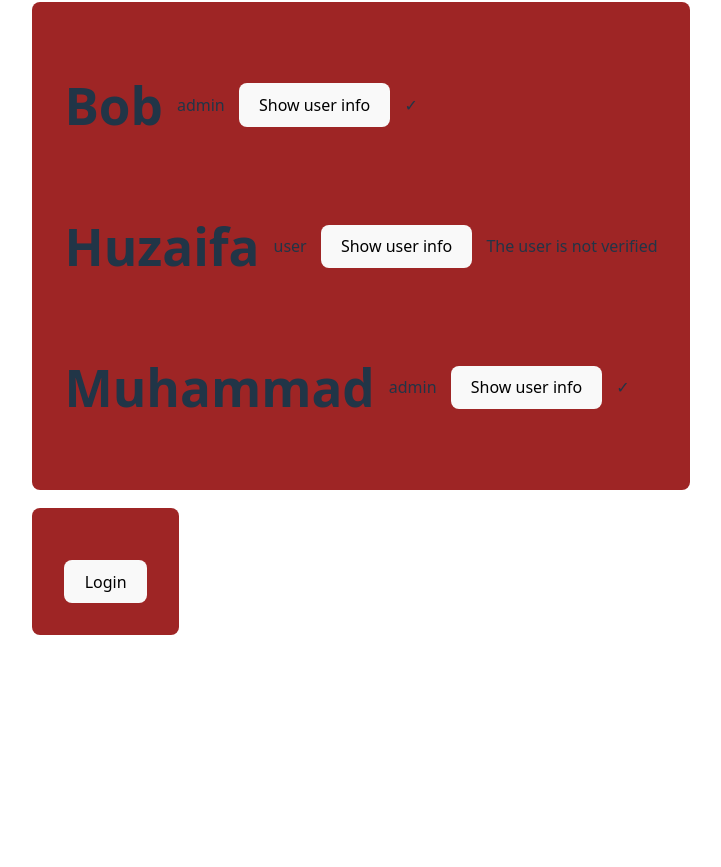
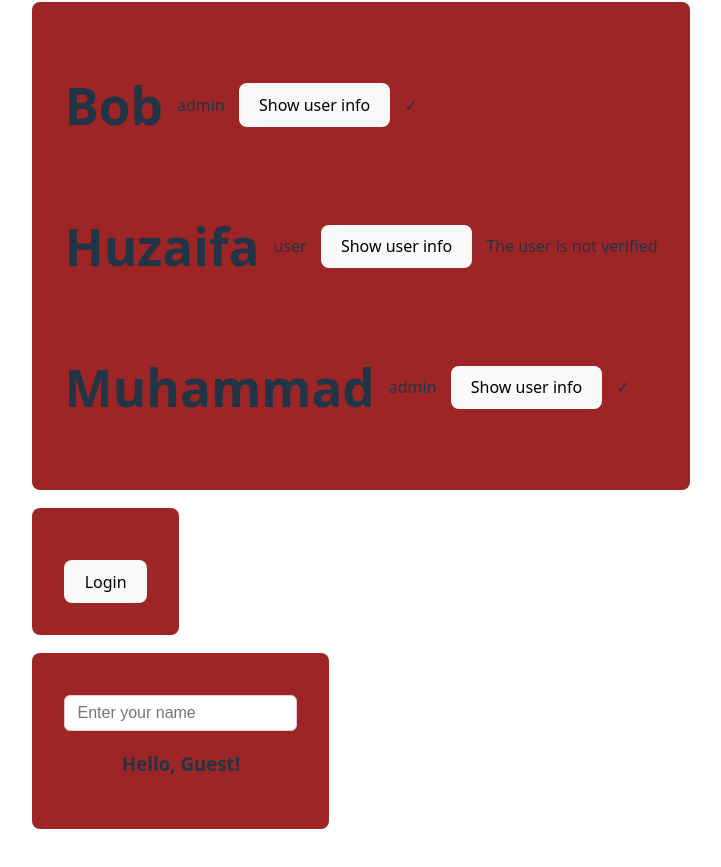
Before and after one commit to Huzaifa-mh/React-19, a React (Vite) app in the folder React19-Practice2/: page / in a window 1280 px wide. Shown: the part 293-1160 px from the top of the page, without its empty margins (279-1000 px from the left). Before the commit the page ends 978 px from the top, so only its background shows below. Built offline with nearby package versions, Linux system fonts and the light colour scheme.

Commit message:
Add username input and greeting message to App component

```diff
--- a/React19-Practice2/src/App.tsx
+++ b/React19-Practice2/src/App.tsx
@@ -67,6 +67,8 @@
   // return <button onClick={() => alert("Button Clicked")}>Click Me</button>;
 };
 function App() {
+  const [username, setUsername] = React.useState("");
+
   return (
     <>
       <Card>
@@ -82,6 +84,12 @@
       <Card>
         <LoginCard />
       </Card>
+      <Card>
+        <input className="searchfield" type="text" value={username}
+        onChange={(e)=> setUsername(e.target.value)}
+        placeholder="Enter your name"/>
+        <h3>Hello, {username || 'Guest'}!</h3>
+      </Card>
     </>
   );
 }
--- a/React19-Practice2/src/index.css
+++ b/React19-Practice2/src/index.css
@@ -50,6 +50,22 @@
 button:hover {
   border-color: #646cff;
 }
+.card{
+  padding: 8px 26px;
+  background-color: #9e2525;
+  border-radius: 8px;
+  margin-bottom: 18px;
+  width: fit-content;
+}
+.searchfield{
+  padding: 8px 12px;
+  border-radius: 6px;
+  border: 1px solid #e0cccc;
+  font-size: 1em;
+  margin-top: 10px;
+  background-color: white;
+  color: black;
+}
 
 
 @media (prefers-color-scheme: light) {
@@ -64,10 +80,3 @@
     background-color: #f9f9f9;
   }
 }
-.card{
-  padding: 8px 26px;
-  background-color: #9e2525;
-  border-radius: 8px;
-  margin-bottom: 18px;
-  width: fit-content;
-}
```
